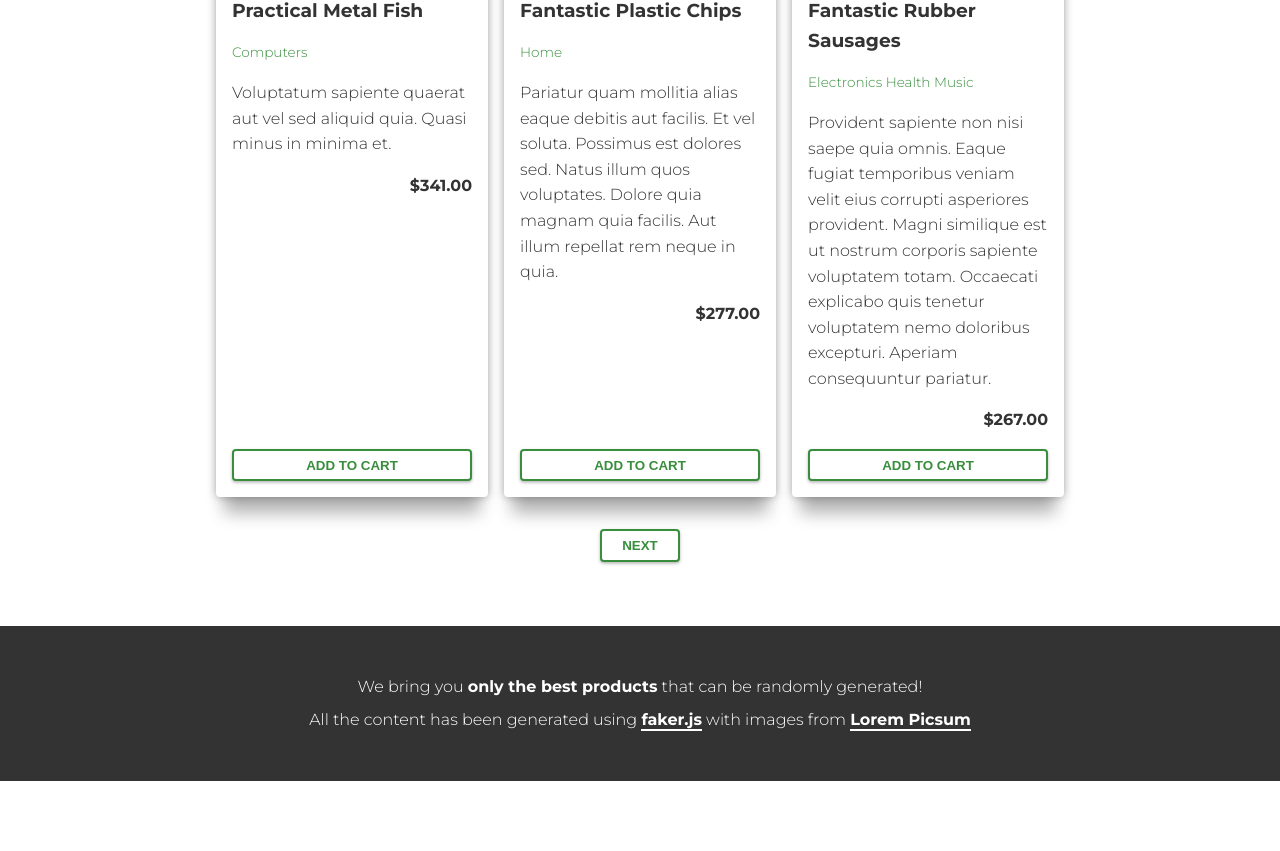
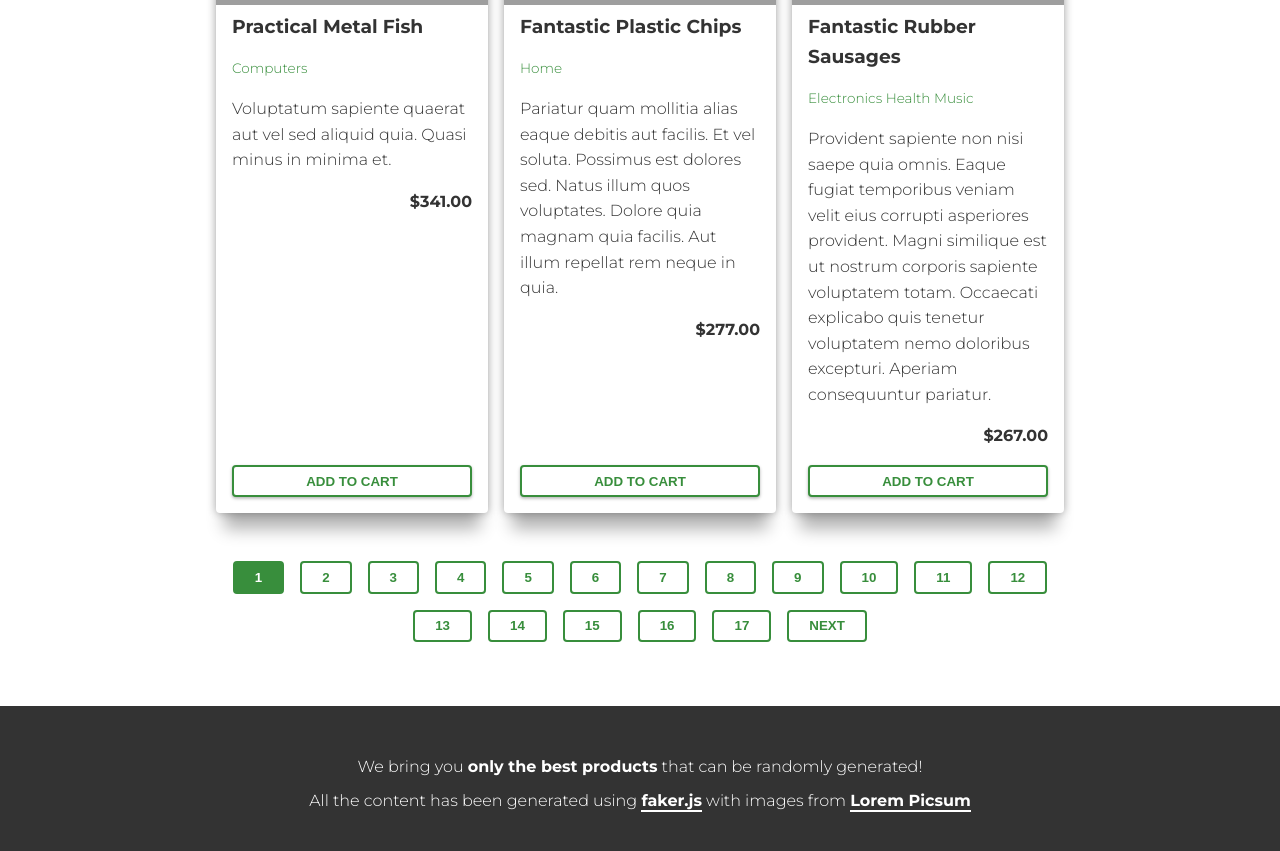
Before and after one commit to Stuff-for-CodeCool/fe-week9-eprozar, a React (Create React App) app: page / in a window 1280 px wide. Shown: the part 1479-2330 px from the top of the page. Before the commit the page ends 2260 px from the top, so only its background shows below. Built offline with nearby package versions, Linux system fonts and the light colour scheme; grey boxes are pictures that could not be loaded.

Commit message:
lower navigation

```diff
--- a/src/components/ProductCard.jsx
+++ b/src/components/ProductCard.jsx
@@ -35,7 +35,7 @@ const ProductCard = ({
                 <p>{product.description}</p>
                 <strong>{product.price}</strong>
                 <button
-                    className="btn"
+                    className="btn shadow"
                     data-id={product.id}
                     onClick={handleBuy}
                 >
--- a/src/components/ProductLister.jsx
+++ b/src/components/ProductLister.jsx
@@ -46,6 +46,11 @@ const ProductLister = ({
         handleProductNavigation(index + 1);
     };
 
+    const handleNavNumber = e => {
+        e.preventDefault();
+        handleProductNavigation(e.target.dataset.page);
+    }
+
     return (
         <section className="products">
             <div className="container">
@@ -67,6 +72,17 @@ const ProductLister = ({
                     <nav>
                         <ul>
                             {makeNavLink(canPrev, prevButton, "Previous")}
+
+                            {allProducts.map((_, i) => (
+                                <li key={i}>
+                                    <button
+                                        className={i === index ? "btn active" : "btn"}
+                                        data-page={i}
+                                        onClick={handleNavNumber}
+                                    >{i + 1}</button>
+                                </li>
+                            ))}
+
                             {makeNavLink(canNext, nextButton, "Next")}
                         </ul>
                     </nav>
--- a/src/components/Promotion.jsx
+++ b/src/components/Promotion.jsx
@@ -23,7 +23,7 @@ const Promotion = ({ product, handlePurchase }) => {
     return (
         <section className="promotion">
             <div
-                className="container"
+                className="container shadow"
                 style={{ backgroundImage: `url(${product.image})` }}
             >
                 <h2>Don't miss today's hot deal!</h2>
@@ -38,7 +38,7 @@ const Promotion = ({ product, handlePurchase }) => {
                     </p>
                     <button
                         data-id={product.id}
-                        className="btn"
+                        className="btn shadow"
                         onClick={handleBuy}
                     >
                         Buy now
--- a/src/index.css
+++ b/src/index.css
@@ -62,6 +62,32 @@ small {
     margin: 0 auto;
 }
 
+.shadow {
+    position: relative;
+    box-shadow: 0 0.1rem 0.2rem var(--shadow);
+}
+
+.shadow::before,
+.shadow::after {
+    position: absolute;
+    z-index: -1;
+    top: calc(100% - 2rem);
+    bottom: 0.5rem;
+    left: 0.5rem;
+    right: 0.5rem;
+    content: "";
+    transform: rotate(3deg);
+    box-shadow: 0 0 1rem var(--shadow);
+}
+.shadow::after {
+    transform: rotate(-3deg);
+}
+
+.shadow:hover,
+.shadow:focus {
+    box-shadow: 0 0.2rem 0.2rem var(--shadow);
+}
+
 .btn {
     text-align: center;
     text-decoration: none;
@@ -75,16 +101,16 @@ small {
     border: 2px solid;
     border-radius: 0.25rem;
 
-    box-shadow: 0 0.1rem 0.2rem var(--shadow);
+    cursor: pointer;
 }
 
+.btn.active,
 .btn:hover,
 .btn:focus {
     background: var(--accent);
     color: var(--bg);
     border: 2px solid var(--accent);
     outline: none;
-    box-shadow: 0 0.2rem 0.2rem var(--shadow);
 }
 
 .card {
@@ -195,6 +221,11 @@ header li span {
     align-items: flex-end;
 }
 
+.promotion .container.shadow::before,
+.promotion .container.shadow::after {
+    bottom: 1.5rem;
+}
+
 .promotion h2 {
     position: absolute;
     top: 2em;
@@ -229,7 +260,7 @@ header li span {
 
 .products .container {
     display: grid;
-    gap: 1rem;
+    gap: 2rem 1rem;
     grid-template-columns: repeat(auto-fit, minmax(17rem, 1fr));
     padding: 1rem;
 }
@@ -240,6 +271,7 @@ header li span {
 
 .products nav ul {
     display: flex;
+    flex-wrap: wrap;
     gap: 1rem;
     justify-content: center;
     margin: 1rem auto;
```
Also changed, not shown: 9 other files (tests, documents, lock files or other folders).
